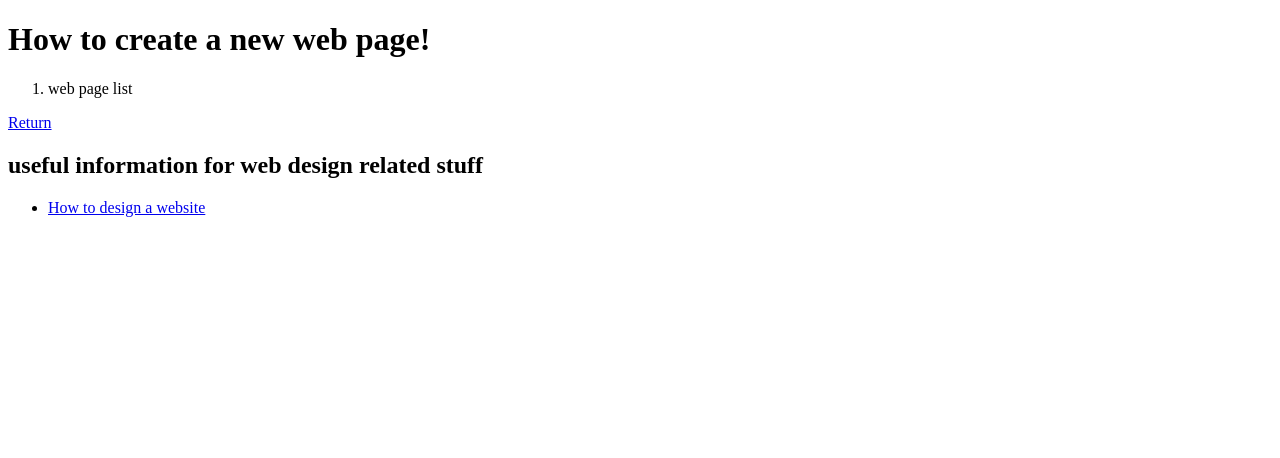
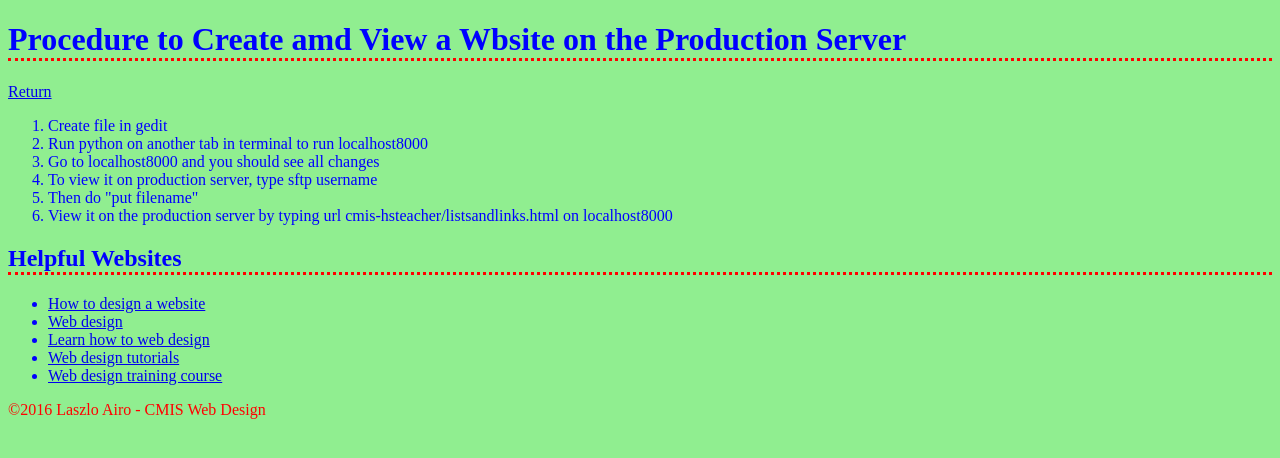
Before and after one commit to les1844-cmis/les1844-cmis-wd, a plain HTML site: page listsandlinks.html in a window 1280 px wide. Drawn offline with Linux system fonts and the light colour scheme.

Commit message:
Listsandlinks work

```diff
--- a/listsandlinks.css
+++ b/listsandlinks.css
@@ -1,16 +1,16 @@
 html{
-
+	background-color: lightgreen;
 }
-head{
-
+h1{
+	border-bottom: dotted red;
 }
 body{
-
+	color: blue;
 }
 heater{
 
 }
-nav{
+nav {
 
 }
 main{
@@ -22,3 +22,6 @@ h2
 p{
 
 }
+footer{
+ color:red;
+}
--- a/listsandlinks.html
+++ b/listsandlinks.html
@@ -5,22 +5,37 @@
 
 		</title>
 		<meta charset="utf-8"/>
+		<link rel="stylesheet" href="listsandlinks.css" type="text/css">
 	</head>
 	<body>
 		<h1>
-			How to create a new web page!
+			Procedure to Create amd View a Wbsite on the Production Server
 		</h1>
-			<ol>
-				<li> web page list </li>
-			</ol>
 		<nav>
 			<a href="http://localhost:8000/">Return</a>
 
+		<p>
+	<ol>
+  		<li>Create file in gedit</li>
+ 		 <li>Run python on another tab in terminal to run localhost8000</li>
+  		<li>Go to localhost8000 and you should see all changes</li>
+  		<li>To view it on production server, type sftp username </li>
+  		<li> Then do "put filename"</li>
+  		<li>View it on the production server by typing url cmis-hsteacher/listsandlinks.html on localhost8000 </li>
+</ol>
+
 		<h1>
-			useful information for web design related stuff
+			Helpful Websites
 		</h1>
 			<ul>
 				<li> <a href="http://www.wikihow.com/Design-a-Website"> How to design a website</a> </li>
+				<li> <a href="https://en.wikipedia.org/wiki/Web_design"> Web design </a> </li>
+				<li> <a href="https://teamtreehouse.com/tracks/web-design"> Learn how to web design </a> </li>
+				<li> <a href="https://www.webdesign.org/"> Web design tutorials </a> </li>
+				<li> <a href="https://www.lynda.com/Web-Design-training-tutorials/1376-0.html"> Web design training course </a> </li>
 		</nav>
+<footer>
+	©2016 Laszlo Airo - CMIS Web Design
+</footer>
 	</body>
 </html>
```
Also changed, not shown: index.html (+1 -1 lines).
